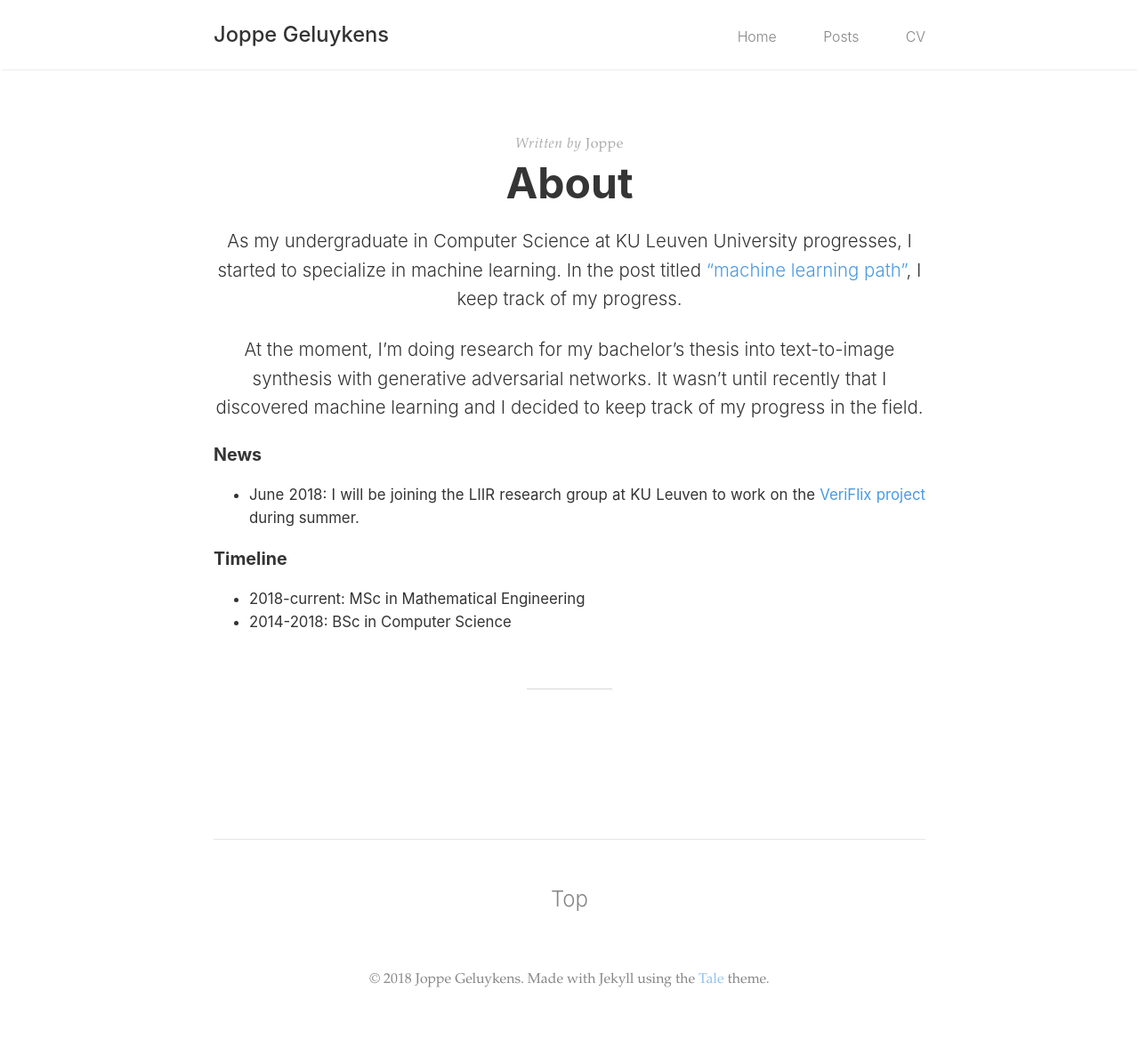
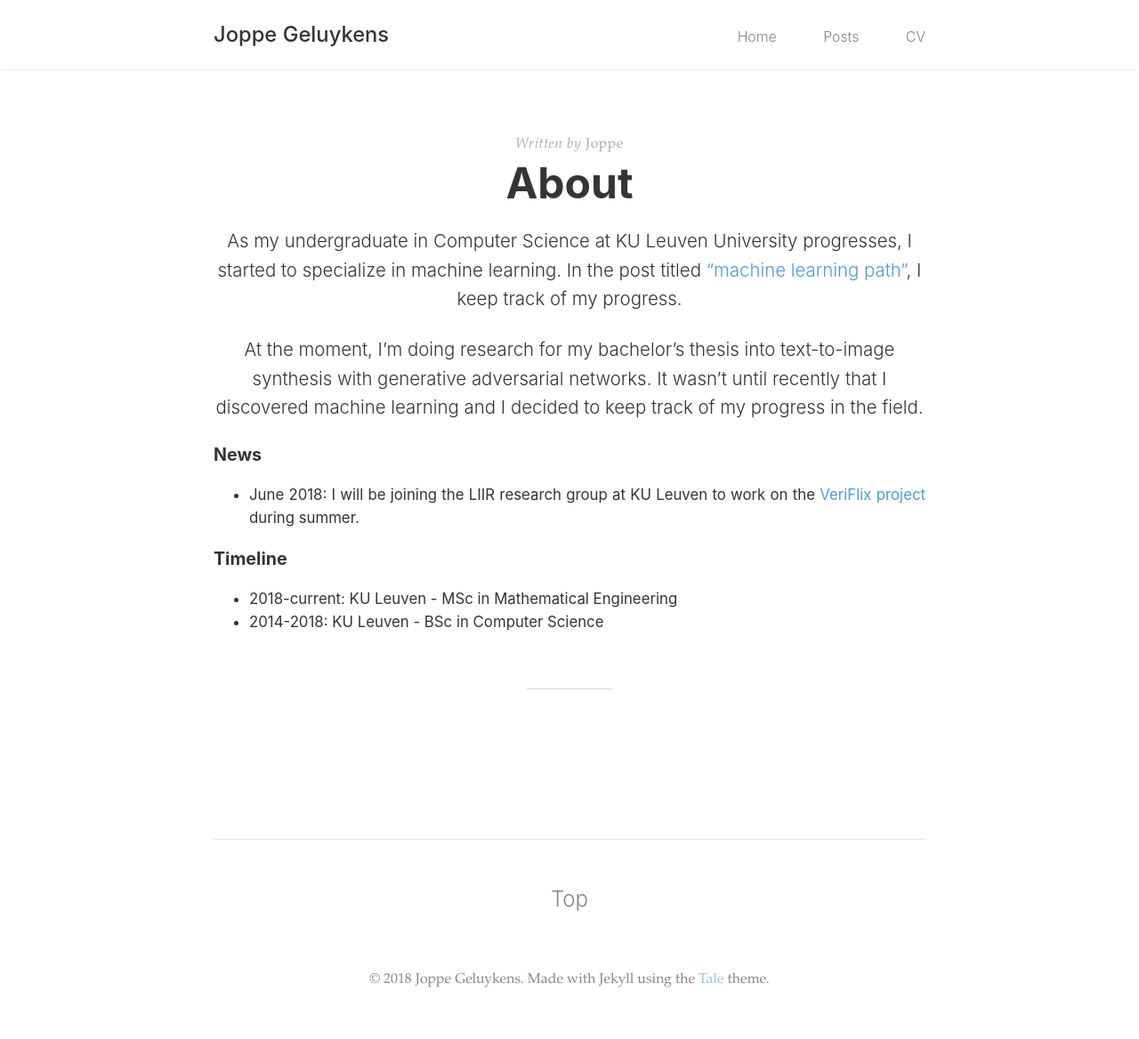
Before and after one commit to jppgks/blog, a Jekyll site: the page built from index.md, in a window 1280 px wide. Shown: the whole page at 89% size. Built offline with Jekyll 4.4.1, drawn with Linux system fonts in a browser that asks for light colours.

Commit message:
Update index.md

```diff
--- a/index.md
+++ b/index.md
@@ -22,8 +22,8 @@ It wasn’t until recently that I discovered machine learning and I decided to k
 
 <h3>Timeline</h3>
 <ul>
-  <li>2018-current: MSc in Mathematical Engineering</li>
-  <li>2014-2018: BSc in Computer Science</li>
+  <li>2018-current: KU Leuven - MSc in Mathematical Engineering</li>
+  <li>2014-2018: KU Leuven - BSc in Computer Science</li>
 </ul>
 
 <br/>
```
